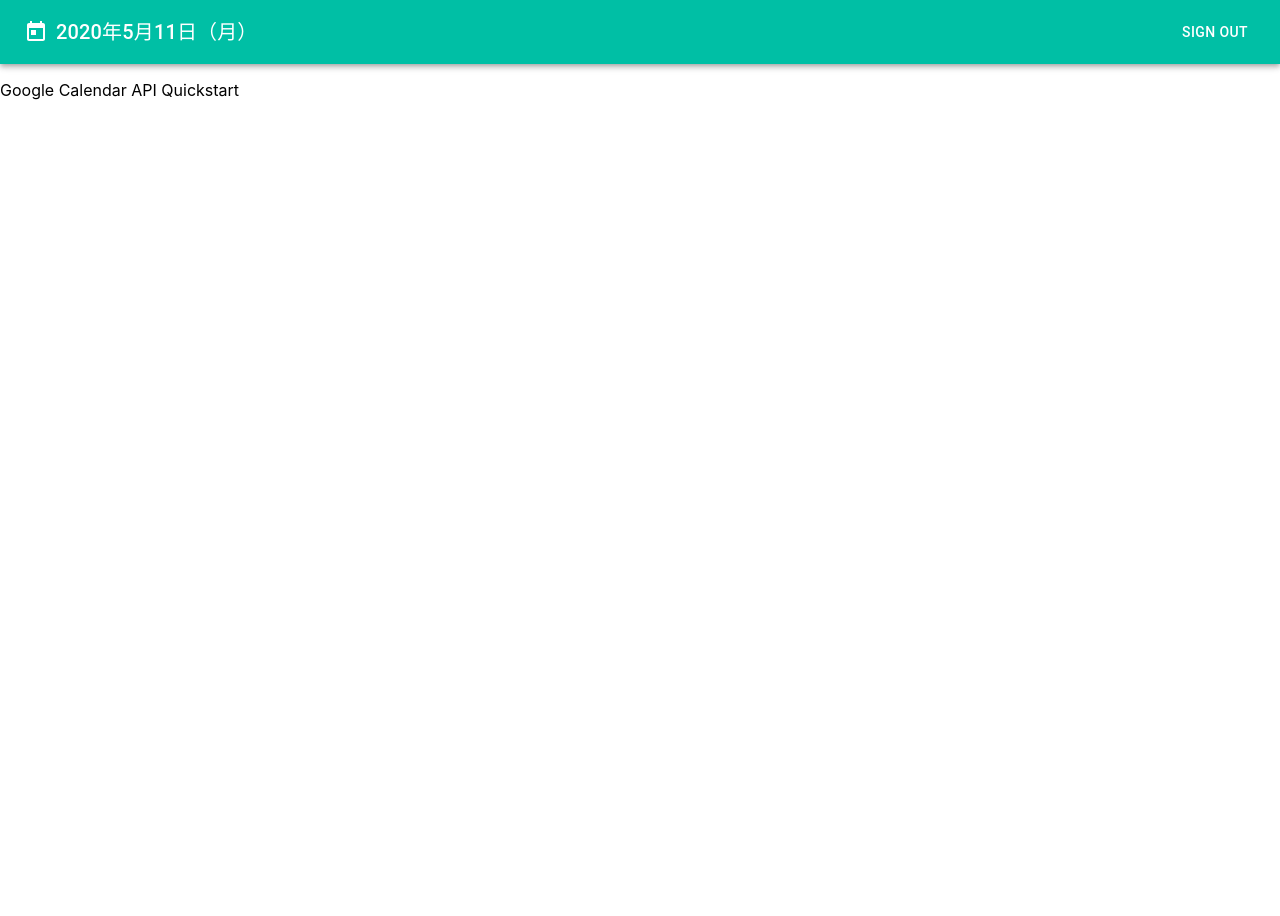
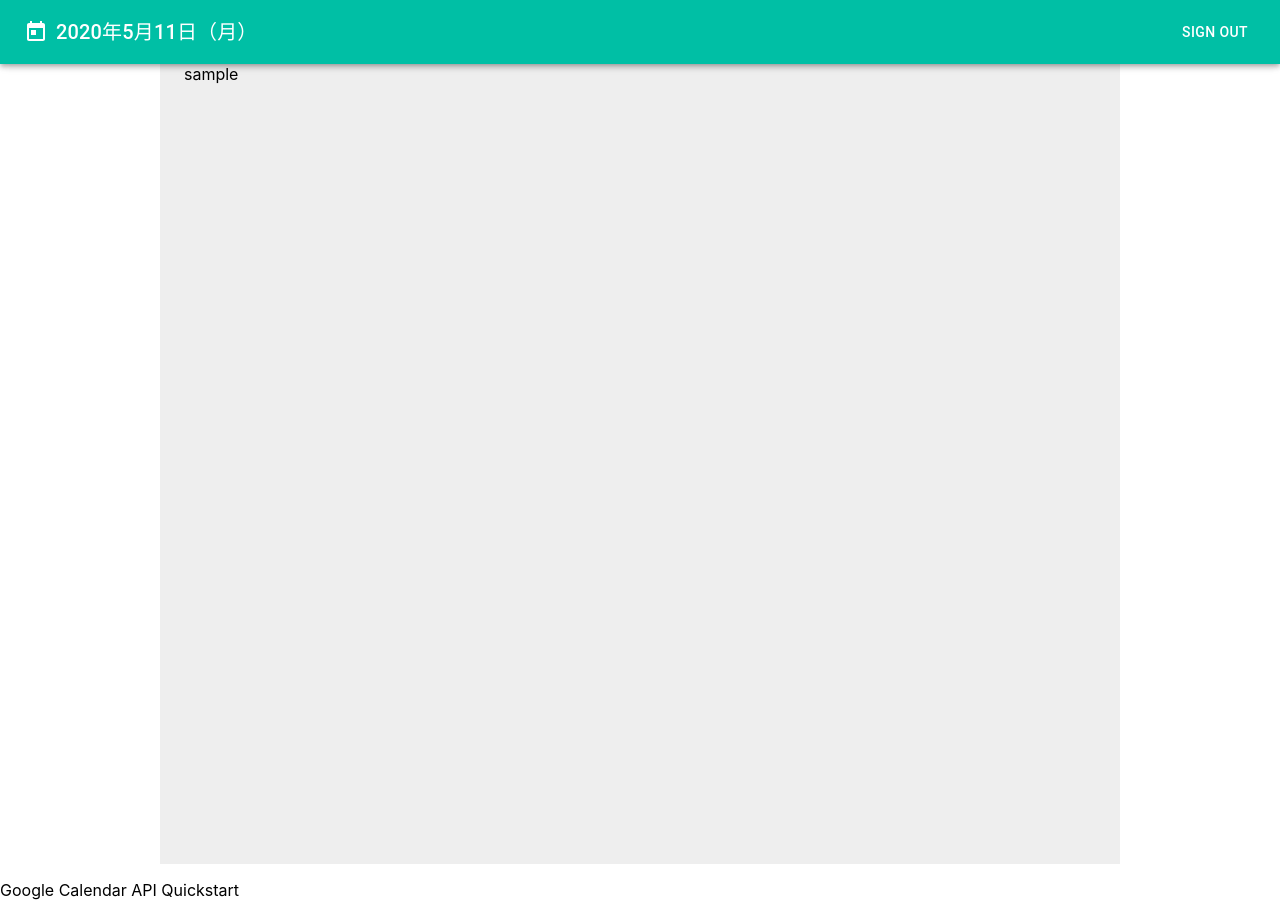
Before and after one commit to taroshuntaro/one-day-schedule-gc, a React (Create React App) app: page / in a window 1280 px wide. Before the commit the page ends 800 px from the top, so only its background shows below. Built offline with nearby package versions, Linux system fonts and the light colour scheme.

Commit message:
ナビゲーションバー等を Component に切り出し

```diff
--- a/public/index.html
+++ b/public/index.html
@@ -3,7 +3,10 @@
   <head>
     <meta charset="utf-8" />
     <link rel="icon" href="%PUBLIC_URL%/favicon.ico" />
-    <meta name="viewport" content="width=device-width, initial-scale=1" />
+    <meta
+      name="viewport"
+      content="minimum-scale=1, initial-scale=1, width=device-width"
+    />
     <meta name="theme-color" content="#000000" />
     <meta
       name="description"
--- a/src/component/App.js
+++ /dev/null
@@ -1,51 +0,0 @@
-import React from 'react';
-import { makeStyles } from '@material-ui/core/styles';
-import AppBar from '@material-ui/core/AppBar';
-import Toolbar from '@material-ui/core/Toolbar';
-import Typography from '@material-ui/core/Typography';
-import Button from '@material-ui/core/Button';
-import TodayIcon from '@material-ui/icons/Today';
-import { teal } from '@material-ui/core/colors';
-
-const uiStyle = makeStyles((theme) => ({
-  root: {
-    flexGrow: 1,
-  },
-  todayIcon: {
-    marginRight: theme.spacing(1),
-  },
-  title: {
-    flexGrow: 1,
-  },
-  appBar: {
-    backgroundColor: teal['A700'],
-  },
-}));
-
-export default function App() {
-  const classes = uiStyle();
-
-  return (
-    <div className={classes.root}>
-      <NavBarComponent></NavBarComponent>
-    </div>
-  );
-}
-
-function NavBarComponent() {
-  const classes = uiStyle();
-
-  return (
-    <AppBar position='static' className={classes.appBar}>
-      <Toolbar>
-        <TodayIcon className={classes.todayIcon}></TodayIcon>
-        <Typography variant='h6' className={classes.title}>
-          2020年5月11日（月）
-        </Typography>
-        <Button color='inherit' id='signout_button'>
-          Sign out
-        </Button>
-      </Toolbar>
-    </AppBar>
-  );
-}
--- /dev/null
+++ b/src/component/App.jsx
@@ -0,0 +1,23 @@
+import React from 'react';
+/** Material-UI module */
+import { makeStyles } from '@material-ui/core/styles';
+/** Custom module */
+import NavBarComponent from './NavBarComponent';
+import MainContainerComponent from './MainContainerComponent';
+
+const uiStyle = makeStyles((theme) => ({
+  root: {
+    flexGrow: 1,
+  },
+}));
+
+export default function App() {
+  const classes = uiStyle();
+
+  return (
+    <div className={classes.root}>
+      <NavBarComponent></NavBarComponent>
+      <MainContainerComponent></MainContainerComponent>
+    </div>
+  );
+}
--- /dev/null
+++ b/src/component/MainContainerComponent.jsx
@@ -0,0 +1,18 @@
+import React from 'react';
+/** Material-UI module */
+//import { makeStyles } from '@material-ui/core/styles';
+import Container from '@material-ui/core/Container';
+import { grey } from '@material-ui/core/colors';
+
+export default function MainContainerComponent() {
+  //const classes = uiStyle();
+
+  return (
+    <Container
+      maxWidth='md'
+      style={{ backgroundColor: grey[200], minHeight: '100vh' }}
+    >
+      sample
+    </Container>
+  );
+}
--- /dev/null
+++ b/src/component/NavBarComponent.jsx
@@ -0,0 +1,40 @@
+import React from 'react';
+/** Material-UI module */
+import { makeStyles } from '@material-ui/core/styles';
+import AppBar from '@material-ui/core/AppBar';
+import Toolbar from '@material-ui/core/Toolbar';
+import Typography from '@material-ui/core/Typography';
+import Button from '@material-ui/core/Button';
+import TodayIcon from '@material-ui/icons/Today';
+import { teal } from '@material-ui/core/colors';
+
+const uiStyle = makeStyles((theme) => ({
+  todayIcon: {
+    marginRight: theme.spacing(1),
+  },
+  title: {
+    flexGrow: 1,
+  },
+  offset: theme.mixins.toolbar,
+}));
+
+export default function NavBarComponent(props) {
+  const classes = uiStyle();
+
+  return (
+    <React.Fragment>
+      <AppBar position='fixed' style={{ backgroundColor: teal['A700'] }}>
+        <Toolbar>
+          <TodayIcon className={classes.todayIcon}></TodayIcon>
+          <Typography variant='h6' className={classes.title}>
+            2020年5月11日（月）
+          </Typography>
+          <Button color='inherit' id='signout_button'>
+            Sign out
+          </Button>
+        </Toolbar>
+      </AppBar>
+      <div className={classes.offset} />
+    </React.Fragment>
+  );
+}
```
